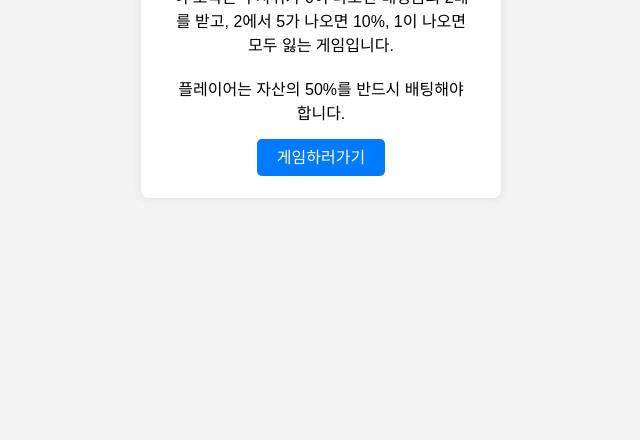
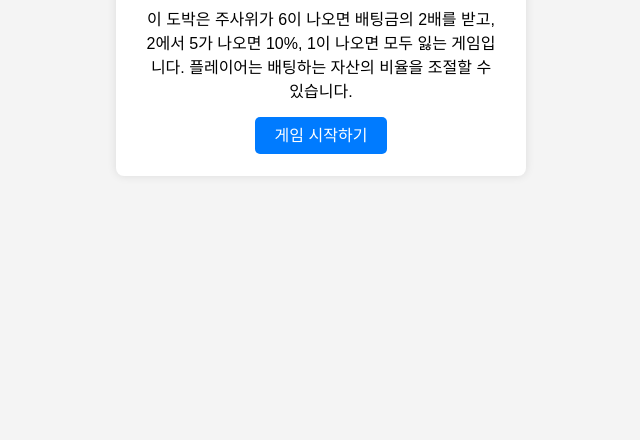
Before and after one commit to hanwonseok07/yangseo, a plain HTML site: page index.html in a window 1280 px wide. Shown: the part 360-800 px from the top of the page, without its empty margins (319-959 px from the left). Drawn offline with Linux system fonts and the light colour scheme.

Commit message:
Update index.html

```diff
--- a/index.html
+++ b/index.html
@@ -21,7 +21,7 @@
             border-radius: 8px;
             box-shadow: 0 0 10px rgba(0, 0, 0, 0.1);
             text-align: center;
-            width: 300px;
+            width: 350px;
         }
         h1 {
             font-size: 1.5em;
@@ -49,12 +49,8 @@
 <body>
     <div class="container">
         <h1>도박 게임 설명</h1>
-
-        <p>이 도박은 주사위가 6이 나오면 배팅금의 2배를 받고,
-            2에서 5가 나오면 10%, 1이 나오면 모두 잃는 게임입니다.</p>
-
-        <p>플레이어는 자산의 50%를 반드시 배팅해야 합니다.</p>
-        <a href="game1.html" class="button">게임하러가기</a>
+        <p>이 도박은 주사위가 6이 나오면 배팅금의 2배를 받고, 2에서 5가 나오면 10%, 1이 나오면 모두 잃는 게임입니다. 플레이어는 배팅하는 자산의 비율을 조절할 수 있습니다.</p>
+        <a href="game1.html" class="button">게임 시작하기</a>
     </div>
 </body>
 </html>
```
